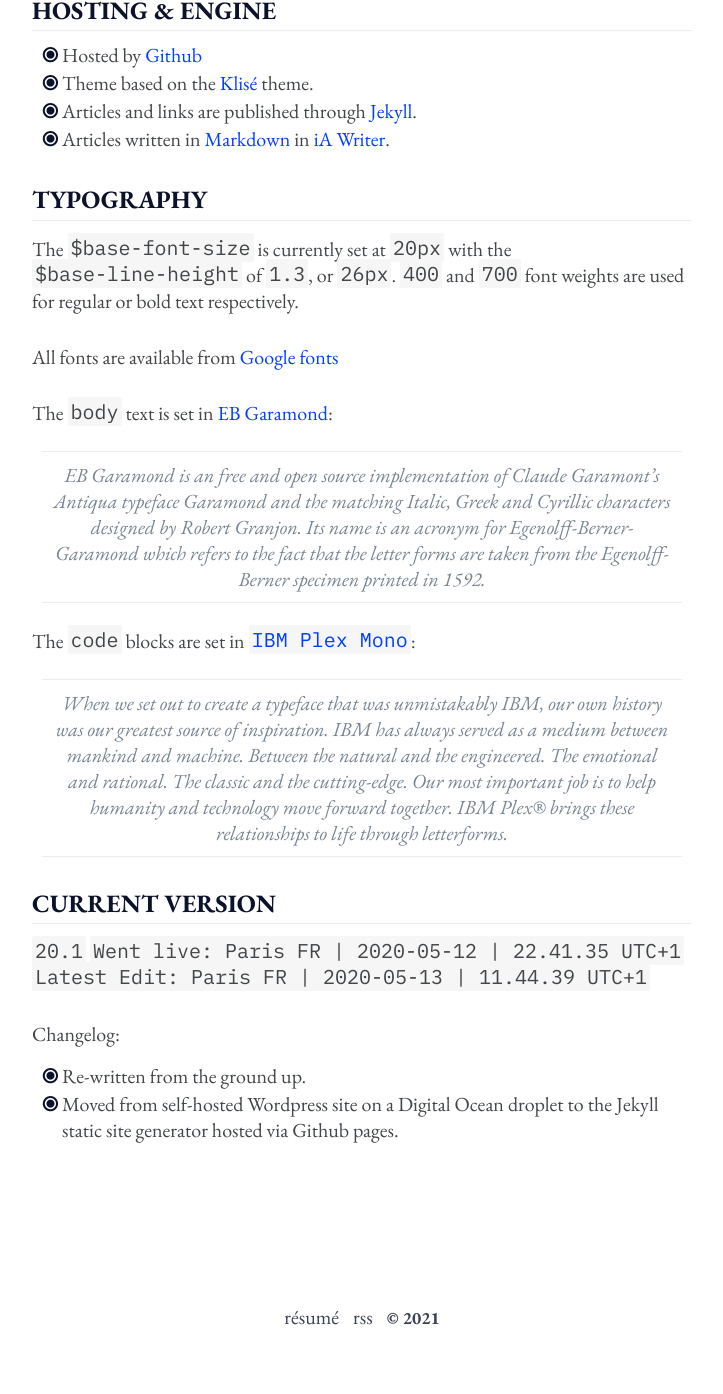
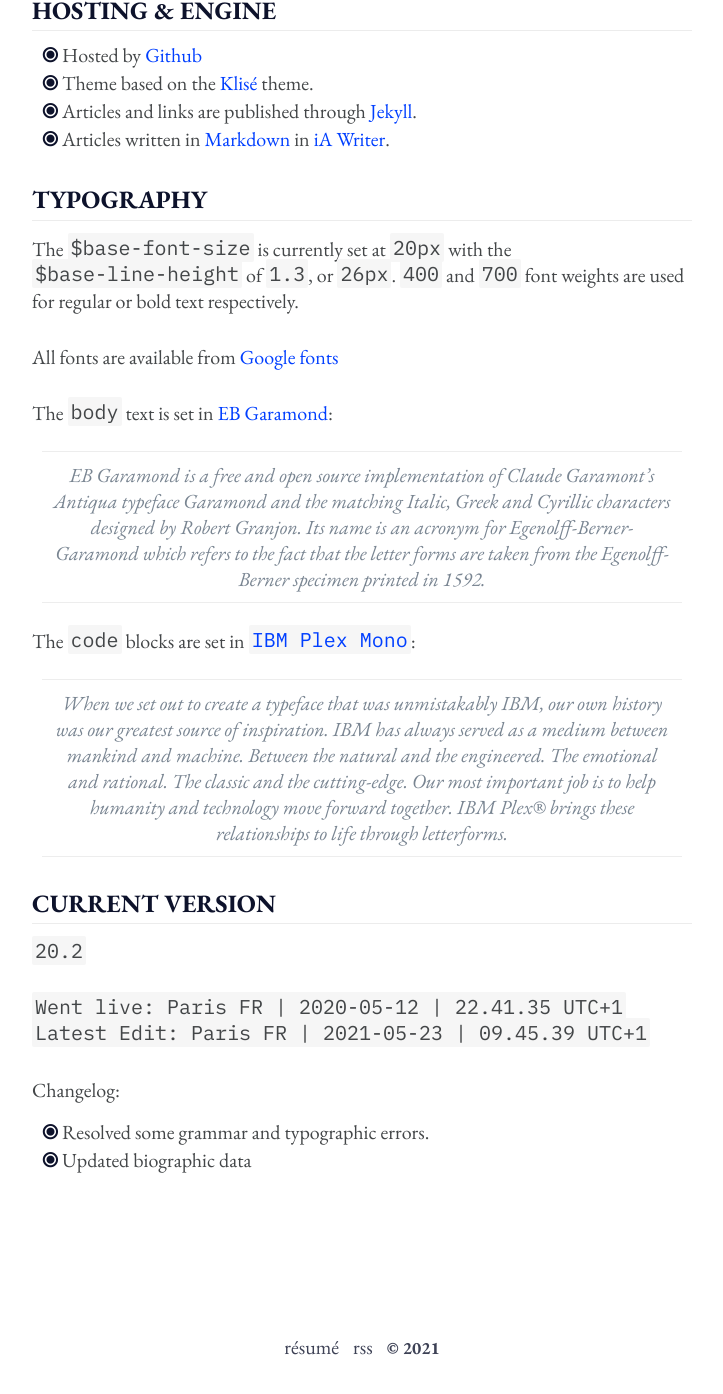
Before and after one commit to davidglidden/davidglidden.github.io, a Jekyll site: the page built from notes.md, in a window 1280 px wide and 1400 px high, scrolled down 1026 px. Shown: the top 1394 px of the window, without its empty margins (278-1001 px from the left). Built offline with Jekyll 4.4.1, drawn with Linux system fonts in a browser that asks for light colours; before the commit the page ends 2396 px from its top, so only the background shows below that; some of the changed text lies outside the part shown.

Commit message:
May 2021 update
Changes in the following sections: Hardware, Software, Changelog

```diff
--- a/notes.md
+++ b/notes.md
@@ -43,7 +40,7 @@
 All fonts are available from [Google fonts](https://fonts.google.com)
 
 The `body` text is set in [EB Garamond](https://github.com/octaviopardo/EBGaramond12/tree/master/fonts/):
-> EB Garamond is an free and open source implementation of Claude Garamont’s Antiqua typeface Garamond and the matching Italic, Greek and Cyrillic characters designed by Robert Granjon. Its name is an acronym for Egenolff-Berner-Garamond which refers to the fact that the letter forms are taken from the Egenolff-Berner specimen printed in 1592.
+> EB Garamond is a free and open source implementation of Claude Garamont’s Antiqua typeface Garamond and the matching Italic, Greek and Cyrillic characters designed by Robert Granjon. Its name is an acronym for Egenolff-Berner-Garamond which refers to the fact that the letter forms are taken from the Egenolff-Berner specimen printed in 1592.
 
 The `code` blocks are set in [`IBM Plex Mono`](https://www.ibm.com/plex/):
 > When we set out to create a typeface that was unmistakably IBM, our own history was our greatest source of inspiration. IBM has always served as a medium between mankind and machine. Between the natural and the engineered. The emotional and rational. The classic and the cutting-edge. Our most important job is to help humanity and technology move forward together. IBM Plex® brings these relationships to life through letterforms.
@@ -51,11 +48,12 @@
 
 ### CURRENT VERSION
 
-`20.1`
+`20.2`
+
 `Went live: Paris FR | 2020-05-12 | 22.41.35 UTC+1`
-`Latest Edit: Paris FR | 2020-05-13 | 11.44.39 UTC+1`
+`Latest Edit: Paris FR | 2021-05-23 | 09.45.39 UTC+1`
 
 Changelog:
 
-- Re-written from the ground up.
-- Moved from self-hosted Wordpress site on a Digital Ocean droplet to the Jekyll static site generator hosted via Github pages.
+- Resolved some grammar and typographic errors.
+- Updated biographic data
```
Also changed, not shown: other parts of notes.md (+3 -6 lines).
